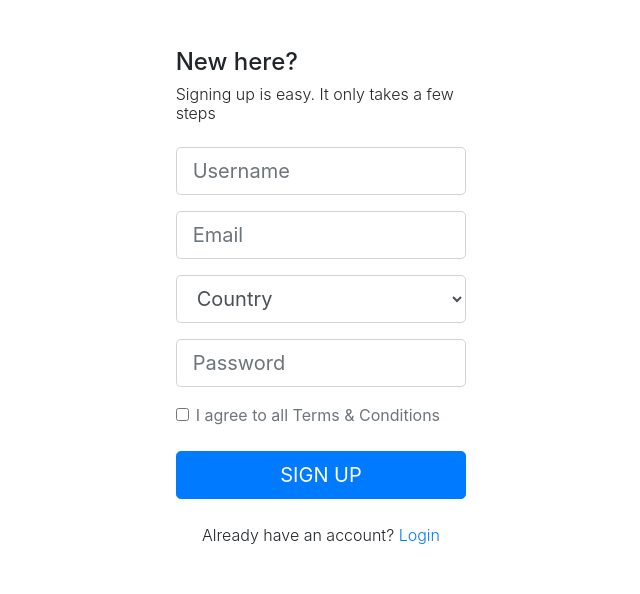
After one commit to maysqunaibi/Wassilli, a PHP site: page /views/register.php in a window 1280 px wide. The commit adds this page. Shown: the top 594 px of the page, without its empty margins (319-959 px from the left). Run offline with PHP 8.4, Linux system fonts and the light colour scheme; some libraries are stand-ins or nearby versions.

Commit message:
sign up and sign in

```diff
--- a/index.php
+++ b/index.php
@@ -1,3 +1,6 @@
+<!-- <?php
+include_once('./controlers/session.php');
+?> -->
 <!DOCTYPE html>
 <html lang="en">
   <head>
@@ -60,7 +63,7 @@
                 </div>
                 <div class="sidebar__link">
                     <i class="fa fa-question"><img src="./assets/logout.png" alt="logout" width="20px" /></i>
-                    <Link to='/'>Log out</Link>
+                    <a href="./views/login.php">Log out</a>
                 </div>
             </div>
         </div>
--- /dev/null
+++ b/views/register.php
@@ -0,0 +1,79 @@
+<!DOCTYPE html>
+<html lang="en">
+
+<head>
+  <meta charset="utf-8">
+  <meta name="viewport" content="width=device-width, initial-scale=1">
+  <link rel="stylesheet" href="https://stackpath.bootstrapcdn.com/bootstrap/4.3.1/css/bootstrap.min.css" integrity="sha384-ggOyR0iXCbMQv3Xipma34MD+dH/1fQ784/j6cY/iJTQUOhcWr7x9JvoRxT2MZw1T" crossorigin="anonymous">
+
+    <script src="https://code.jquery.com/jquery-3.3.1.slim.min.js" integrity="sha384-q8i/X+965DzO0rT7abK41JStQIAqVgRVzpbzo5smXKp4YfRvH+8abtTE1Pi6jizo" crossorigin="anonymous"></script>
+    <script src="https://cdnjs.cloudflare.com/ajax/libs/popper.js/1.14.7/umd/popper.min.js" integrity="sha384-UO2eT0CpHqdSJQ6hJty5KVphtPhzWj9WO1clHTMGa3JDZwrnQq4sF86dIHNDz0W1" crossorigin="anonymous"></script>
+    <script src="https://stackpath.bootstrapcdn.com/bootstrap/4.3.1/js/bootstrap.min.js" integrity="sha384-JjSmVgyd0p3pXB1rRibZUAYoIIy6OrQ6VrjIEaFf/nJGzIxFDsf4x0xIM+B07jRM" crossorigin="anonymous"></script>
+
+
+    <title>Wassilli</title>
+  <!-- endinject -->
+  <link rel="shortcut icon" href="../assets/logo.png" />
+</head>
+<body>
+  <div class="container-scroller">
+    <div class="container-fluid page-body-wrapper full-page-wrapper">
+      <div class="content-wrapper d-flex align-items-center auth px-0">
+        <div class="row w-100 mx-0">
+          <div class="col-lg-4 mx-auto">
+            <div class="auth-form-light text-left py-5 px-4 px-sm-5">
+
+              <h4>New here?</h4>
+              <h6 class="font-weight-light">Signing up is easy. It only takes a few steps</h6>
+              <form class="pt-3" method="POST" name="register" action="../controlers/signup.php" >
+                <div class="form-group">
+                  <input type="text" name="username" class="form-control form-control-lg" id="username" placeholder="Username">
+                </div>
+                <div class="form-group">
+                  <input type="email" name="email" class="form-control form-control-lg" id="email" placeholder="Email">
+                </div>
+                <div class="form-group">
+                  <select name="country" class="form-control form-control-lg" id="country">
+                    <option value="">Country</option>
+                    <option value="US">United States of America</option>
+                    <option value="UK">United Kingdom</option>
+                    <option value="IN">India</option>
+                    <option value="GR">Germany</option>
+                    <option value="AR">Argentina</option>
+                  </select>
+                </div>
+                <div class="form-group">
+                  <input type="password" name="password" class="form-control form-control-lg" id="password" placeholder="Password">
+                </div>
+                <div class="mb-4">
+                  <div class="form-check">
+                    <label class="form-check-label text-muted">
+                      <input type="checkbox" name="iagree" value="1" class="form-check-input">
+                      I agree to all Terms & Conditions
+                    </label>
+                  </div>
+                </div>
+                <div class="mt-3">
+                  <input type="submit" name="register" class="btn btn-block btn-primary btn-lg font-weight-medium auth-form-btn" value="SIGN UP"/>
+
+                </div>
+                <div class="text-center mt-4 font-weight-light">
+                  Already have an account? <a href="login.php" class="text-primary">Login</a>
+                </div>
+              </form>
+            </div>
+          </div>
+        </div>
+      </div>
+
+    </div>
+
+  </div>
+
+  <script src="vendors/base/vendor.bundle.base.js"></script>
+
+  <script src="js/off-canvas.js"></script>
+  <script src="js/hoverable-collapse.js"></script>
+  <script src="js/template.js"></script>
+</body>
+</html>
```
Also changed, not shown: controlers/session.php (added, +7 -0 lines), controlers/signin.php (added, +18 -0 lines), controlers/signup.php (added, +22 -0 lines), views/customer.php (+5 -3 lines), views/login.php (added, +74 -0 lines).
